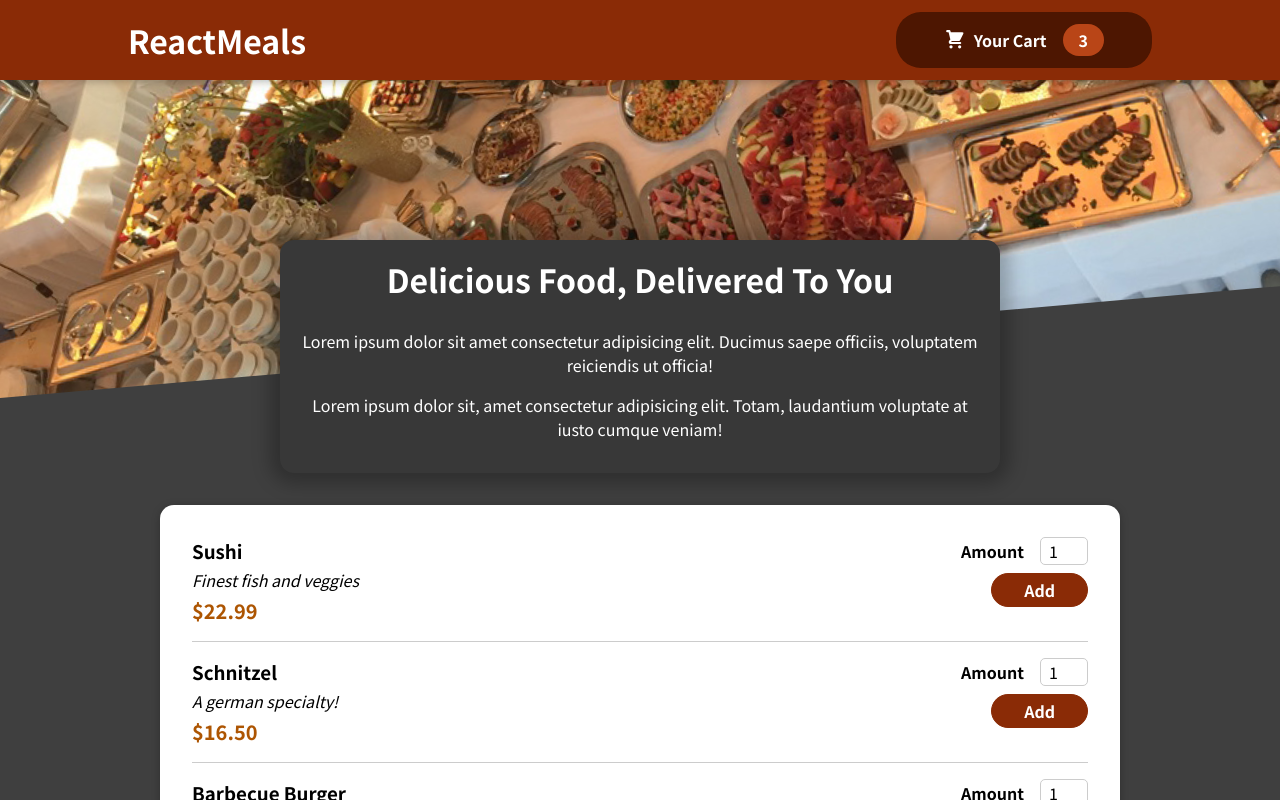
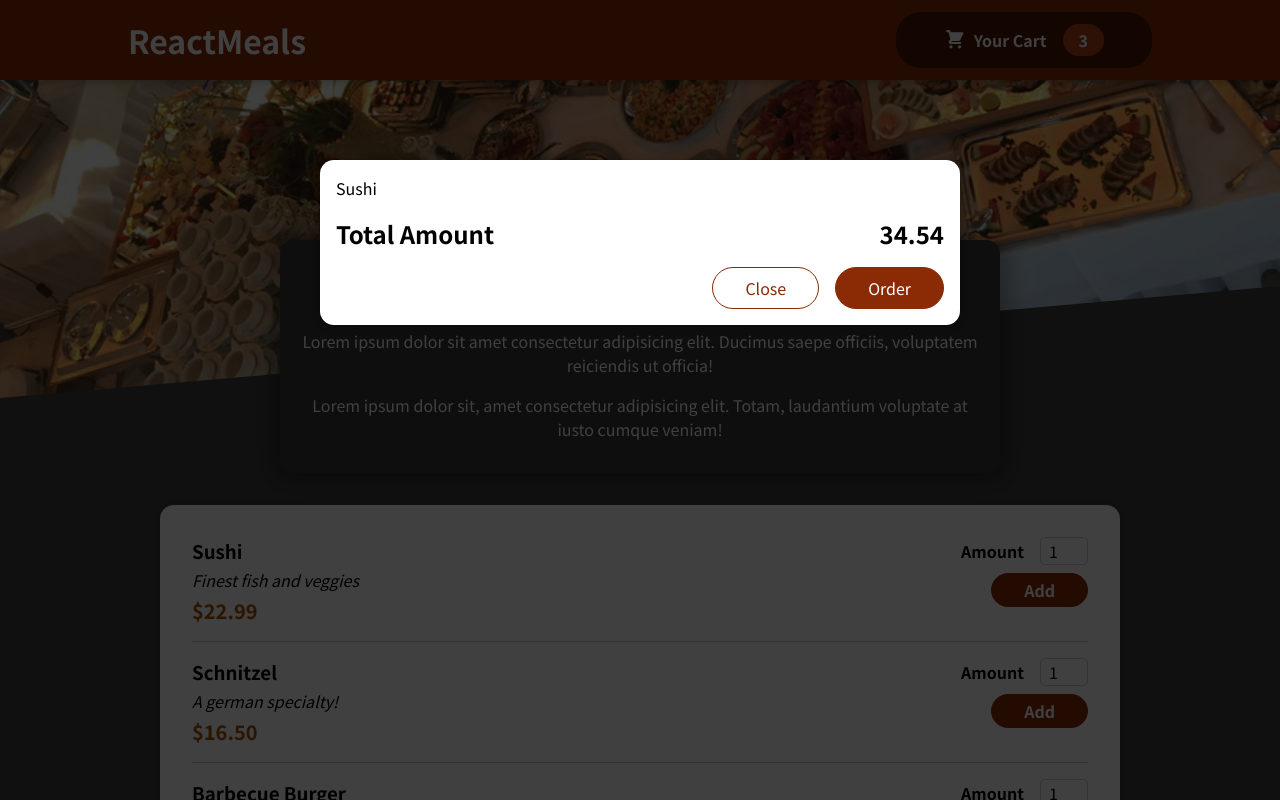
Before and after one commit to CVOvidiu/Food-Order-App, a React (Create React App) app: page / in a window 1280 px wide. Shown: the top 800 px of the page. Built offline with nearby package versions, Linux system fonts and the light colour scheme.

Commit message:
Adding Modal via React Portal

```diff
--- a/public/index.html
+++ b/public/index.html
@@ -28,6 +28,7 @@
   </head>
   <body>
     <noscript>You need to enable JavaScript to run this app.</noscript>
+    <div id="overlays"></div>
     <div id="root"></div>
     <!--
       This HTML file is a template.
--- a/src/App.js
+++ b/src/App.js
@@ -2,10 +2,12 @@
 
 import Header from "./components/Layout/Header";
 import Meals from "./components/Meals/Meals";
+import Cart from "./components/Cart/Cart";
 
 function App() {
   return (
     <Fragment>
+      <Cart />
       <Header />
       <main>
         <Meals />
--- a/src/components/Cart/Cart.js
+++ b/src/components/Cart/Cart.js
@@ -1,4 +1,6 @@
 import classes from "./Cart.module.css";
+
+import Modal from "../UI/Modal";
 
 const Cart = () => {
   const cartItems = (
@@ -17,7 +19,7 @@
   );
 
   return (
-    <div>
+    <Modal>
       {cartItems}
       <div className={classes.total}>
         <span>Total Amount</span>
@@ -27,7 +29,7 @@
         <button className={classes["button--alt"]}>Close</button>
         <button className={classes.button}>Order</button>
       </div>
-    </div>
+    </Modal>
   );
 };
 
--- /dev/null
+++ b/src/components/UI/Modal.js
@@ -0,0 +1,32 @@
+import { Fragment } from "react";
+import * as ReactDOM from "react-dom";
+
+import classes from "./Modal.module.css";
+
+const Backdrop = () => {
+  return <div className={classes.backdrop}></div>;
+};
+
+const Overlay = (props) => {
+  return (
+    <div className={classes.modal}>
+      <div className={classes.content}>{props.children}</div>
+    </div>
+  );
+};
+
+const portalElement = document.getElementById("overlays");
+
+const Modal = (props) => {
+  return (
+    <Fragment>
+      {ReactDOM.createPortal(<Backdrop />, portalElement)}
+      {ReactDOM.createPortal(
+        <Overlay>{props.children}</Overlay>,
+        portalElement
+      )}
+    </Fragment>
+  );
+};
+
+export default Modal;
--- /dev/null
+++ b/src/components/UI/Modal.module.css
@@ -0,0 +1,40 @@
+.backdrop {
+  position: fixed;
+  top: 0;
+  left: 0;
+  width: 100%;
+  height: 100vh;
+  z-index: 20;
+  background-color: rgba(0, 0, 0, 0.75);
+}
+
+.modal {
+  position: fixed;
+  top: 20vh;
+  left: 5%;
+  width: 90%;
+  background-color: white;
+  padding: 1rem;
+  border-radius: 14px;
+  box-shadow: 0 2px 8px rgba(0, 0, 0, 0.25);
+  z-index: 30;
+  animation: slide-down 300ms ease-out forwards;
+}
+
+@media (min-width: 768px) {
+  .modal {
+    width: 40rem;
+    left: calc(50% - 20rem);
+  }
+}
+
+@keyframes slide-down {
+  from {
+    opacity: 0;
+    transform: translateY(-3rem);
+  }
+  to {
+    opacity: 1;
+    transform: translateY(0);
+  }
+}
```
